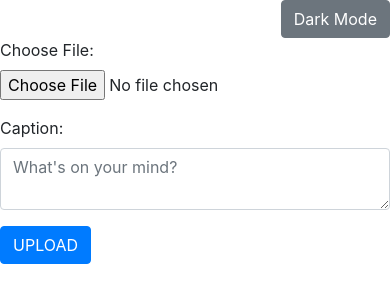
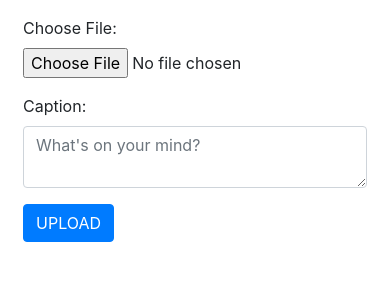
Before and after one commit to Chillingsss/sync, a PHP site: page /media/ in a window 390 px wide. Shown: the part 56-359 px from the top of the page. Run offline with PHP 8.4, Linux system fonts and the light colour scheme; data that the repository does not hold is empty; some libraries are stand-ins or nearby versions.

Commit message:
center everything

```diff
--- a/index.php
+++ b/index.php
@@ -6,14 +6,13 @@
     <meta name="viewport" content="width=device-width, initial-scale=1.0">
     <title>Image Uploads</title>
     <script src="https://cdn.jsdelivr.net/npm/axios/dist/axios.min.js"></script>
-    <link rel="stylesheet" href="https://stackpath.bootstrapcdn.com/bootstrap/4.5.2/css/bootstrap.min.css">
+    <link rel="stylesheet" href="https://stackpath.bootstrapcdn.com/bootstrap/4.5.2/css/bootstrap.min.css">\
+
 </head>
 
 <body class="mt-0" id="body">
-    <!-- Toggle Dark Mode button fixed at the top -->
 
-
-    <nav class="navbar navbar-expand-lg navbar-dark bg-dark">
+    <nav class="navbar navbar-expand-lg navbar-dark bg-dark fixed-top">
         <a class="navbar-brand" href="#">Sync</a>
         <button class="navbar-toggler" type="button" data-toggle="collapse" data-target="#navbarNav"
             aria-controls="navbarNav" aria-expanded="false" aria-label="Toggle navigation">
@@ -30,16 +29,16 @@
                 <li class="nav-item">
                     <a class="nav-link" onclick="logout()">Logout</a>
                 </li>
-
+                <button id="darkModeToggle" class="btn btn-secondary">Dark Mode</button>
             </ul>
         </div>
     </nav>
 
-    <button id="darkModeToggle" class="btn btn-secondary d-flex align-items-center ml-auto">Dark Mode</button>
 
-    <div class="row">
-        <div class="col-md-6">
-            <form action="upload.php" method="POST" enctype="multipart/form-data" class="mb-4">
+
+    <div class="row-md-6 mt-5 ">
+        <div class="col-md-4 justify-content-center d-flex align-items-center mx-auto">
+            <form action="upload.php" method="POST" enctype="multipart/form-data" class="mb-3">
                 <div class="form-group">
                     <label for="file">Choose File:</label>
                     <input type="file" class="form-control-file" id="file" name="file">
@@ -53,7 +52,7 @@
             </form>
         </div>
 
-        <div class="col-md-6" id="imageContainer"></div>
+        <div class="col-md-13" id="imageContainer"></div>
     </div>
 
     <script src="https://code.jquery.com/jquery-3.5.1.slim.min.js"></script>
@@ -101,7 +100,7 @@
                     data.forEach(post => {
                         const card = document.createElement('div');
                         card.classList.add('card', 'mb-4', 'mx-auto', 'd-block', 'custom-card'); // Added mx-auto and d-block for centering
-                        card.style.maxWidth = '300px'; // Added custom width style
+                        card.style.maxWidth = '500px'; // Added custom width style
 
                         const img = document.createElement('img');
                         img.src = 'uploads/' + post.filename;
```
Also changed, not shown: uploads/65cdf7b23cf1a2.52175778.jpg (added), uploads/65cdf8505cdf63.60867346.jpg (added).
